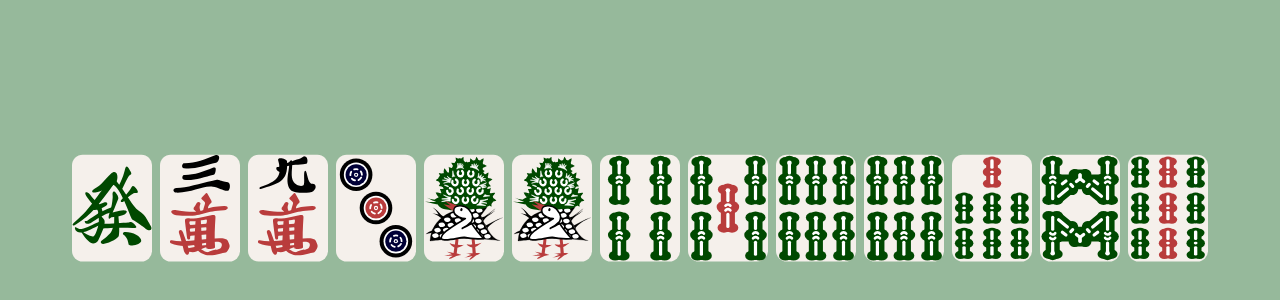
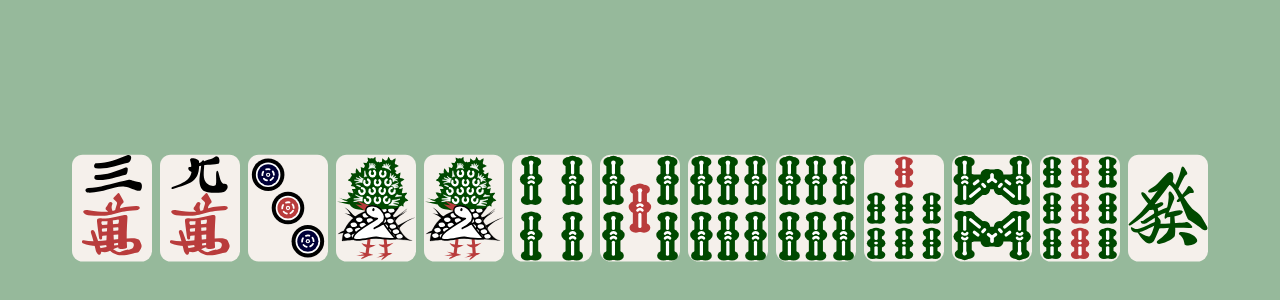
Before and after one commit to klrs/riichi-hand-helper, a React (Vite) app: page / in a window 1280 px wide. Shown: the part 192-492 px from the top of the page. Built offline with nearby package versions, Linux system fonts and the light colour scheme.

Commit message:
Cleanup and add sorting func

```diff
--- a/src/components/Tiles.tsx
+++ b/src/components/Tiles.tsx
@@ -1,5 +1,6 @@
 import { FC } from "react";
 import { Tile } from "../types";
+import { sortTiles } from "../utils";
 
 type Props = {
     children: Tile[];
@@ -9,7 +10,7 @@ type Props = {
 export const Tiles: FC<Props> = ({children}) => {
     return (
         <div style={{ display: 'flex', flexWrap: 'wrap', gap: '0.5rem' }}>
-            {children.map(tile => (
+            {sortTiles(children).map(tile => (
                 <div
                     key={`${tile.suit}-${tile.number}`}
                     style={{
--- a/src/utils.ts
+++ b/src/utils.ts
@@ -17,9 +17,20 @@ export type ConnectedHand = {
     shapes: Shape[];
 }
 
+export const sortTiles = (tiles: Tile[]): Tile[] => {
+    const suitOrder = { 'manzu': 1, 'pinzu': 2, 'souzu': 3, 'honor': 4 };
+
+    return tiles.sort((a, b) => {
+        if (a.suit === b.suit) {
+            return a.number - b.number;
+        }
+        return suitOrder[a.suit] - suitOrder[b.suit];
+    });
+}
+
 export const sortedHandToNodes = (hand: Tile[]) => hand.map((tile, index) => ({index, tile} as Node));
 
-export const doMoves2 = (nodes: Node[], shapes: Shape[] = []): ConnectedHand[] => {
+export const calculateAllConnections = (nodes: Node[], shapes: Shape[] = []): ConnectedHand[] => {
 
     if (nodes.length === 0) {
         return [{shapes}];
@@ -62,9 +73,9 @@ export const doMoves2 = (nodes: Node[], shapes: Shape[] = []): ConnectedHand[] =
     const connectedHands: ConnectedHand[] = [];
     for (const shape of possibleShapes) {
         if (shape.type === "float") {
-            connectedHands.push(...doMoves2(rest, [...shapes, shape]));
+            connectedHands.push(...calculateAllConnections(rest, [...shapes, shape]));
         } else {
-            connectedHands.push(...doMoves2(filterOutNodesInShape(rest, shape), [...shapes, shape]));
+            connectedHands.push(...calculateAllConnections(filterOutNodesInShape(rest, shape), [...shapes, shape]));
         }
     }
 
```
Also changed, not shown: 1 other file (tests, documents, lock files or other folders).
